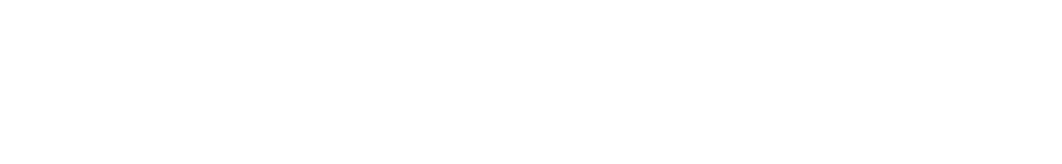
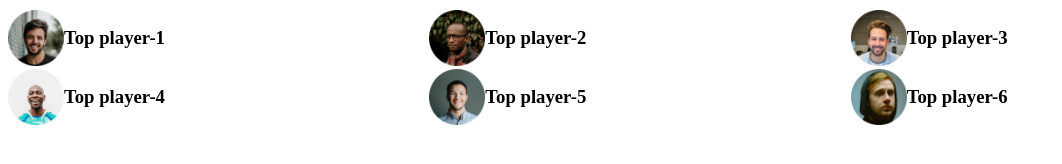
Before and after one commit to foysal0895/Leader-Board-Mani-cs, a plain HTML site: page index.html in a window 1280 px wide. Shown: the whole page, without its empty margins (0-1062 px from the left). Drawn offline with Linux system fonts and the light colour scheme.

Commit message:
first commit

```diff
--- a/index.html
+++ b/index.html
@@ -3,9 +3,47 @@
 <head>
     <meta charset="UTF-8">
     <meta name="viewport" content="width=device-width, initial-scale=1.0">
-    <title>Document</title>
+    <title>Leader board</title>
+    <link rel="stylesheet" href="style/style.css">
 </head>
 <body>
+    <!-- herader start -->
+    <header>
 
+    </header>
+    <!-- header end -->
+    <main>
+        <!-- top players and top blogs -->
+        <section>
+            <div class="top-players">
+                   <div class="players">
+              <div class="player">
+                <img src="images/players/player-1.png" alt="">
+                <h3>Top player-1</h3>
+              </div>
+              <div class="player">
+                <img src="images/players/player-2.png" alt="">
+                <h3>Top player-2</h3>
+              </div>
+              <div class="player">
+                <img src="images/players/player-3.png" alt="">
+                <h3>Top player-3</h3>
+              </div>
+              <div class="player">
+                <img src="images/players/player-4.png" alt="">
+                <h3>Top player-4</h3>
+              </div>
+              <div class="player">
+                <img src="images/players/player-5.png" alt="">
+                <h3>Top player-5</h3>
+              </div>
+              <div class="player">
+                <img src="images/players/player-6.png" alt="">
+                <h3>Top player-6</h3>
+              </div>
+                    </div>
+            </div>
+        </section>
+    </main>
 </body>
 </html>
--- a/style/style.css
+++ b/style/style.css
@@ -0,0 +1,13 @@
+/* top player styles */
+.players{
+    display: grid;
+    grid-template-columns: repeat(3,1fr);
+}
+.player{
+    display: flex;
+    align-items: center;
+}
+.player img  {
+    width: 56px;
+    height: 56px;
+}
```
